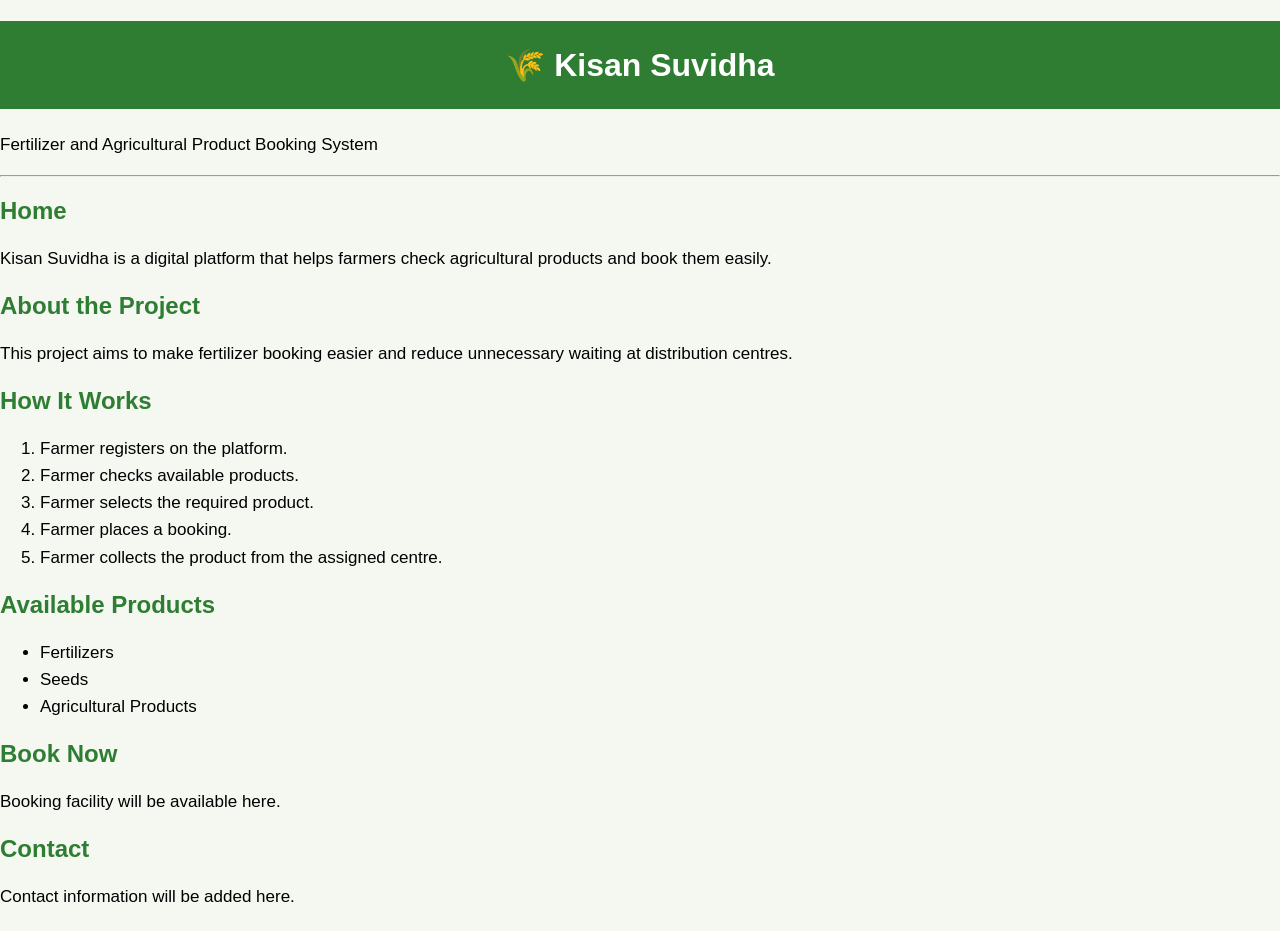
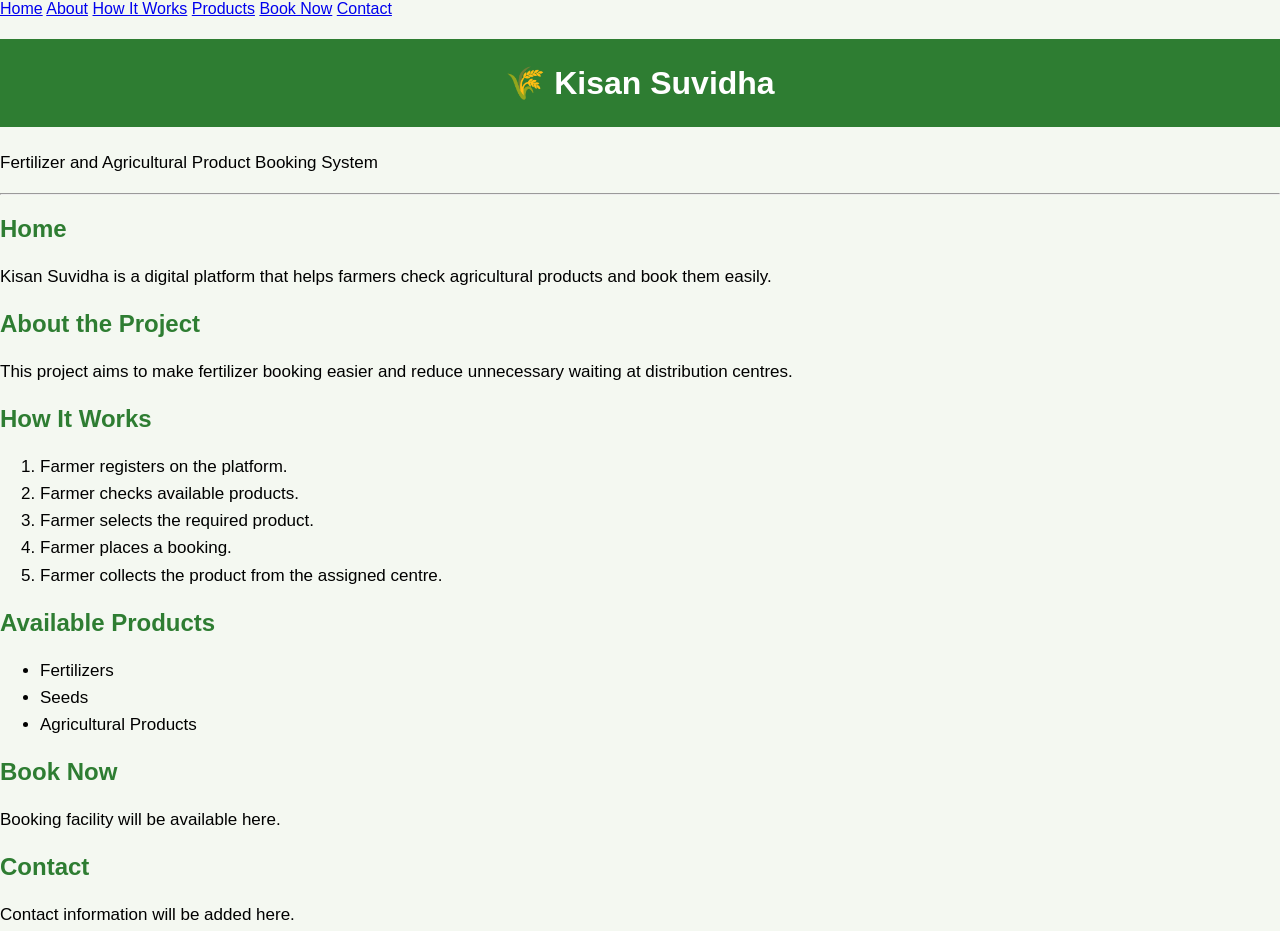
Before and after one commit to khushitech31/My-first-Website-, a plain HTML site: page index.html in a window 1280 px wide. Drawn offline with Linux system fonts and the light colour scheme.

Commit message:
Add navigation and section IDs to index.html

```diff
--- a/index.html
+++ b/index.html
@@ -6,6 +6,14 @@
 </head>
 
 <body>
+    <nav>
+    <a href="#home">Home</a>
+    <a href="#about">About</a>
+    <a href="#how-it-works">How It Works</a>
+    <a href="#products">Products</a>
+    <a href="#booking">Book Now</a>
+    <a href="#contact">Contact</a>
+    </nav>
 
     <h1>🌾 Kisan Suvidha</h1>
 
@@ -13,19 +21,19 @@
 
     <hr>
 
-    <h2>Home</h2>
+    <h2 id="home">Home</h2>
     <p>
         Kisan Suvidha is a digital platform that helps farmers
         check agricultural products and book them easily.
     </p>
 
-    <h2>About the Project</h2>
+    <h2 id="about">About the Project</h2>
     <p>
         This project aims to make fertilizer booking easier
         and reduce unnecessary waiting at distribution centres.
     </p>
 
-    <h2>How It Works</h2>
+      <h2 id="how-it-works">How It Works</h2>
 
     <ol>
         <li>Farmer registers on the platform.</li>
@@ -35,7 +43,7 @@
         <li>Farmer collects the product from the assigned centre.</li>
     </ol>
 
-    <h2>Available Products</h2>
+    <h2 id="products">Available Products</h2>
 
     <ul>
         <li>Fertilizers</li>
@@ -43,11 +51,11 @@
         <li>Agricultural Products</li>
     </ul>
 
-    <h2>Book Now</h2>
+    <h2 id="booking">Book Now</h2>
 
     <p>Booking facility will be available here.</p>
 
-    <h2>Contact</h2>
+    <h2 id="contact">Contact</h2>
 
     <p>Contact information will be added here.</p>
 
```
